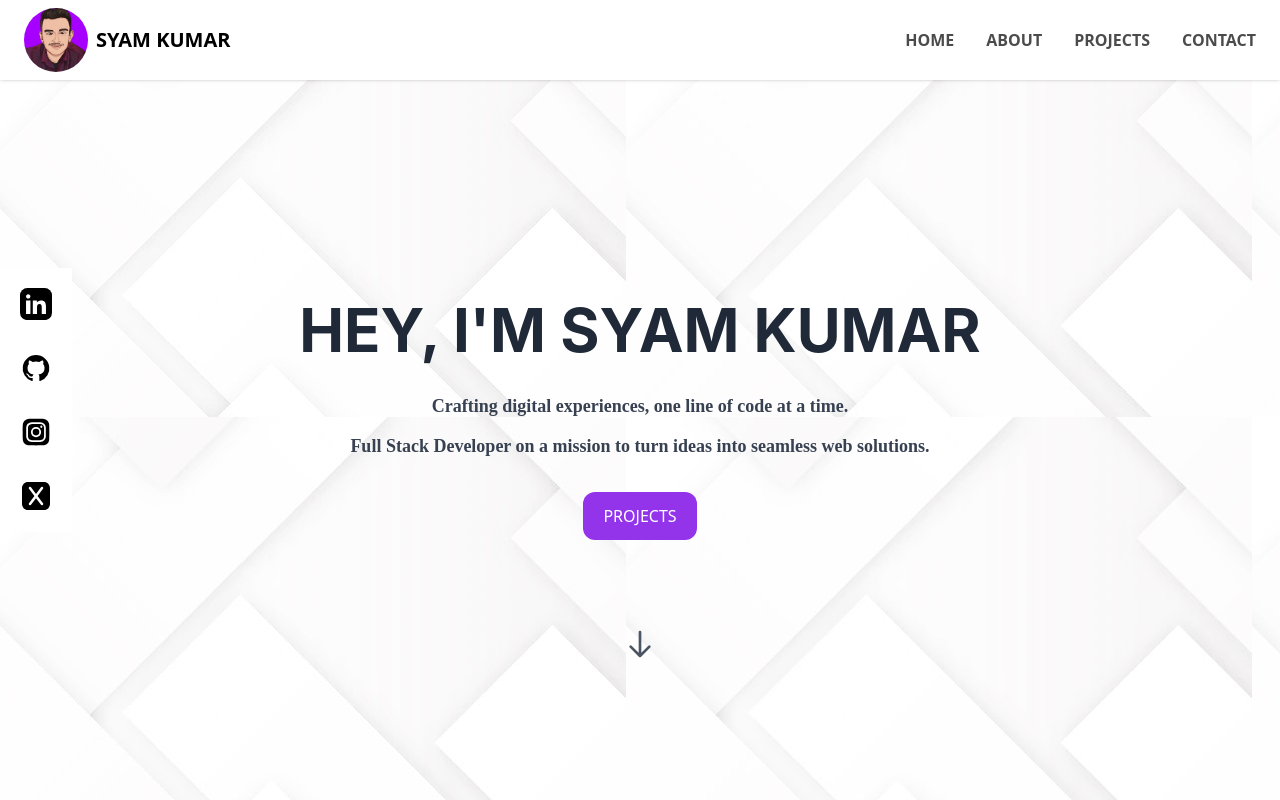
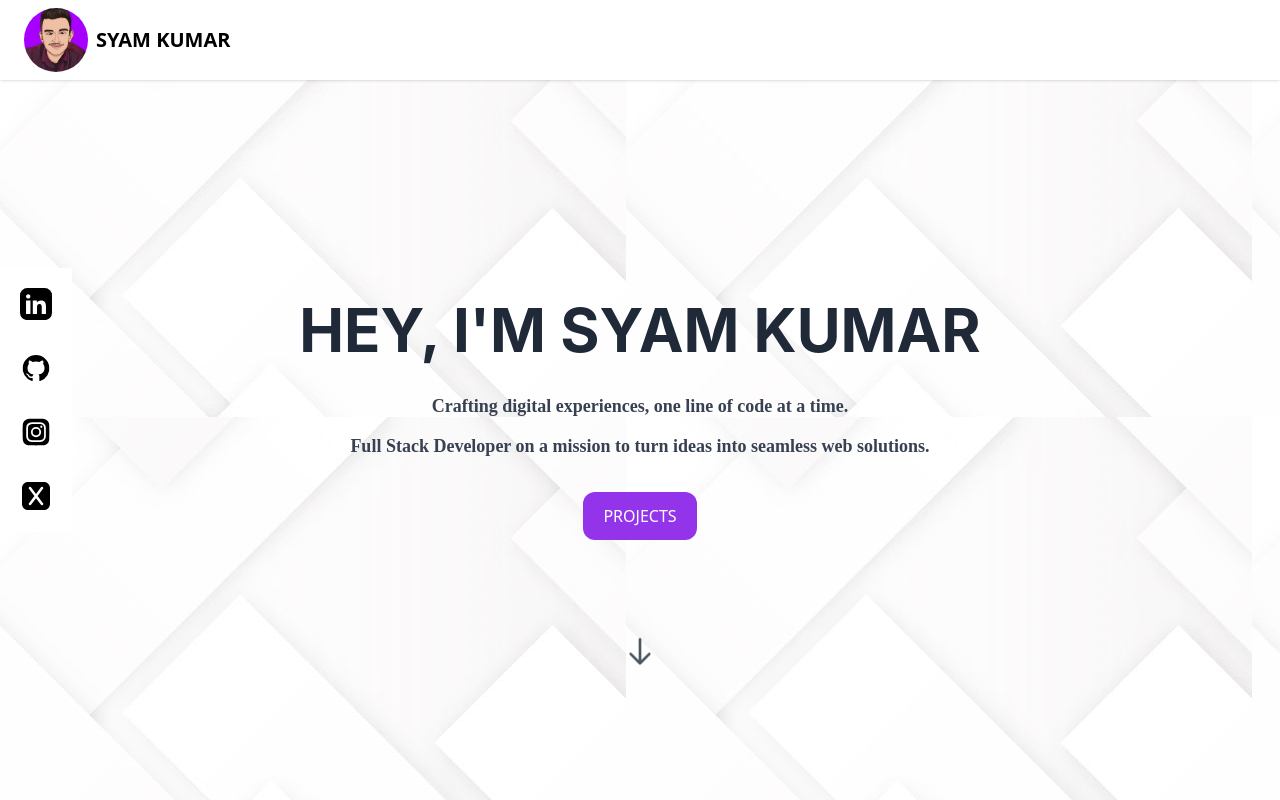
Before and after one commit to syamkumar6/my_web, a React (Vite) app: page / in a window 1280 px wide. Shown: the top 800 px of the page. Built offline with nearby package versions, Linux system fonts and the light colour scheme.

Commit message:
Update index.css

```diff
--- a/src/index.css
+++ b/src/index.css
@@ -2,7 +2,7 @@
 @tailwind components;
 @tailwind utilities;
 
-/* .down-moving-arrow {
+.down-moving-arrow {
   animation: moveDown 1s infinite;
 }
 
@@ -28,4 +28,4 @@
 
 .animated-text {
   animation: slideIn 1.5s ease-out;
-} */
+}
```
